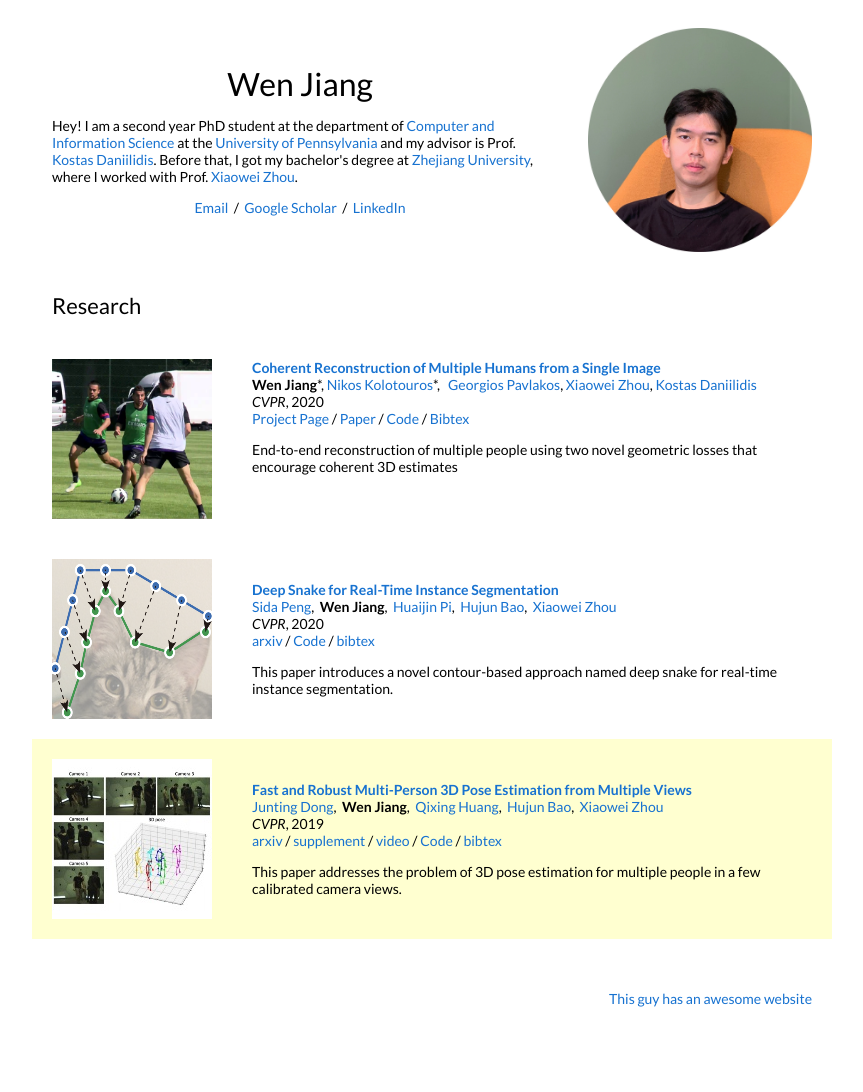
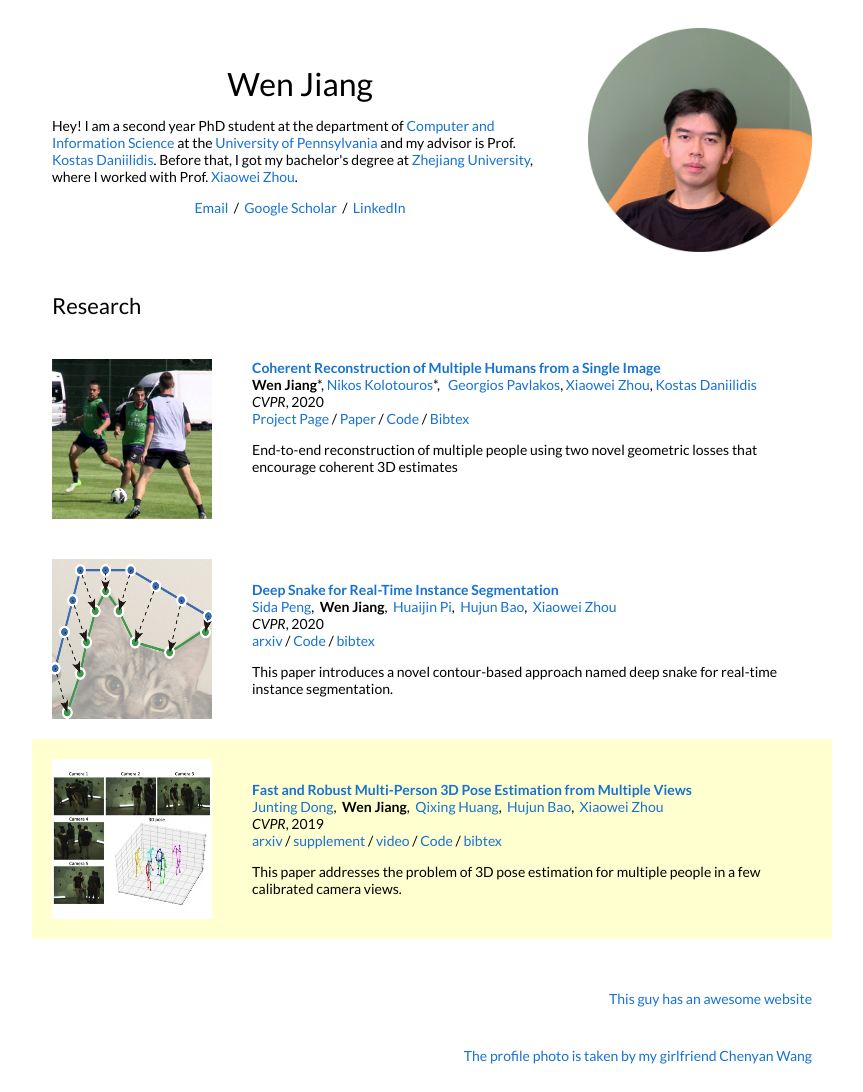
Before and after one commit to JiangWenPL/jiangwenpl.github.io, a plain HTML site: page index.html in a window 1280 px wide. Shown: the whole page, without its empty margins (208-1071 px from the left). Before the commit the page ends 1035 px from the top, so only its background shows below. Drawn offline with Linux system fonts and the light colour scheme.

Commit message:
Fix the rollback issue

```diff
--- a/index.html
+++ b/index.html
@@ -178,21 +178,21 @@
                 <tr>
                     <td>
                         <br>
-                        <p align="right"><font size="2">
+                        <p align="right"><font size="1">
                             <a href="http://jonbarron.info/">This guy has an awesome website</a>
                         </font>
                         </p>
                     </td>
 
                 </tr>
-                <!--                <tr>-->
-                <!--                    <td>-->
-                <!--                        <p align="right"><font size="2">-->
-                <!--                            <a>The profile photo is taken by my exquisite girlfriend Chenyan Wang</a>-->
-                <!--                        </font>-->
-                <!--                        </p>-->
-                <!--                    </td>-->
-                <!--                </tr>-->
+                <tr>
+                    <td>
+                        <p align="right"><font size="1">
+                            <a>The profile photo is taken by my girlfriend Chenyan Wang</a>
+                        </font>
+                        </p>
+                    </td>
+                </tr>
             </table>
 </body>
 
```
